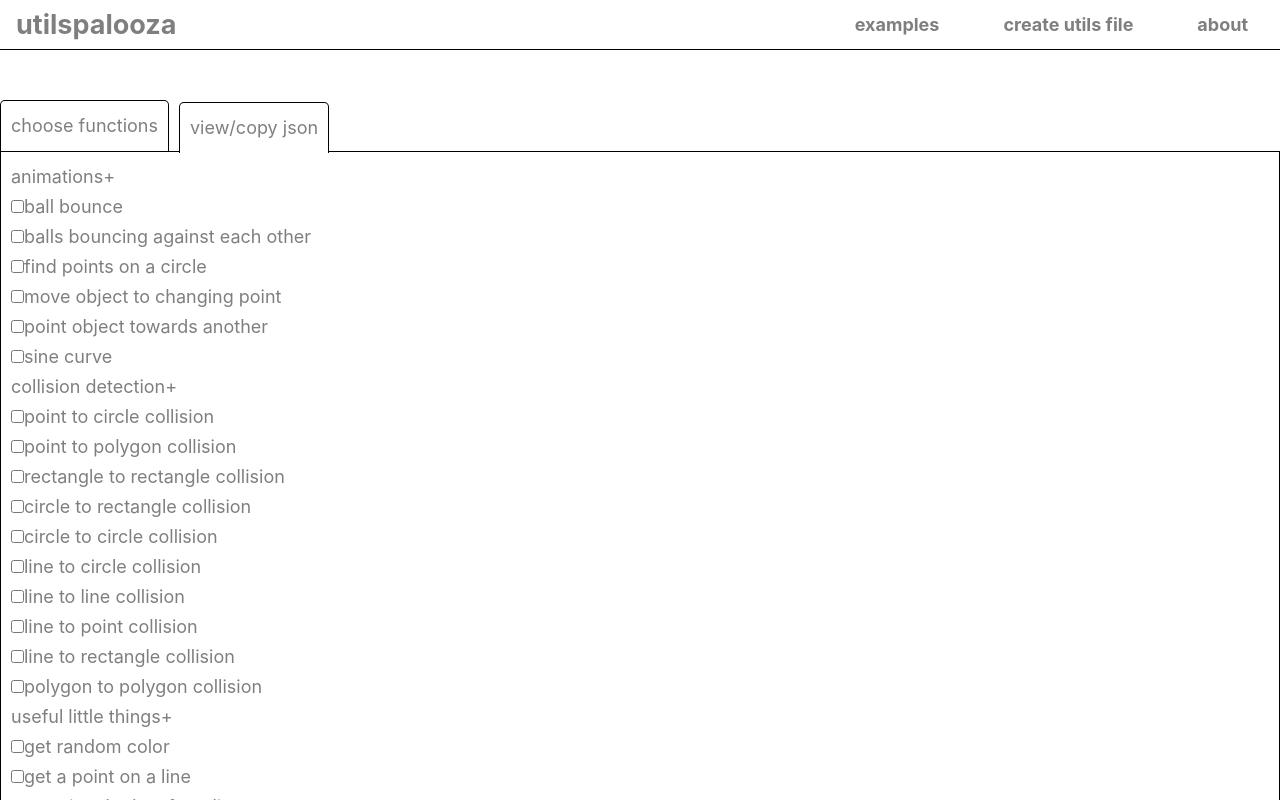
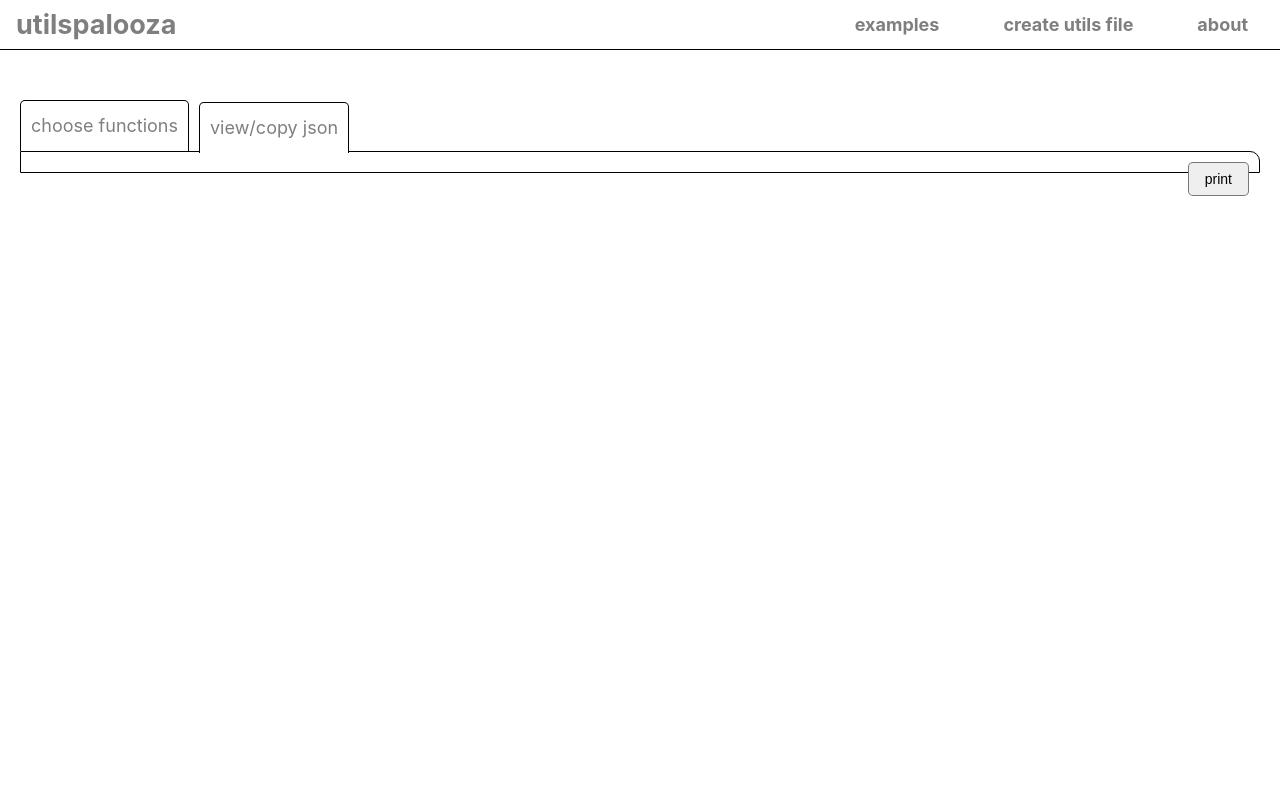
Before and after one commit to warpedpuppy/utils-site-typescript, a React (Create React App) app: page /create-json/1 in a window 1280 px wide. Shown: the top 800 px of the page. Built offline with nearby package versions, Linux system fonts and the light colour scheme.

Commit message:
started styling code

```diff
--- a/src/pages/createJSON/CreateJSON.scss
+++ b/src/pages/createJSON/CreateJSON.scss
@@ -3,85 +3,32 @@
   position: relative;
   top: 50px;
   padding-top: 50px;
+  #create-json-tabs {
+    margin: 0 auto;
+    width: 100%;
+  }
   #create-json-container {
-    .create-json--tab {
+    margin: 0 20px;
+    .tab-content {
+      display: none;
       border: 1px solid black;
-      cursor: pointer;
-      padding: 10px;
-      background-color: white;
-    }
-    .create-json-container--content {
-      position: absolute;
-      // width: max-content;
-      width: 1000px;
-      display: flex;
-      // justify-content: center;
-      align-items: flex-start;
-      &:nth-child(1) {
-        top: 0;
-        left: 0;
-      }
-      &:nth-child(2) {
-        top: 50px;
-        left: 100px;
-      }
-      .tab-content {
-        // position: absolute;
-
-        top: 0;
-        background-color: white;
-        // &:nth-child(1) {
-        //   top: -10px;
-        //   left: -10px;
-        // }
-      }
-    }
-  }
-  div {
-    &#create-json-tabs {
-      margin: 0 auto;
-      width: 100%;
-    }
-    &.tab-content {
-      border: 1px solid black;
+      border-top-right-radius: 10px;
       padding: 10px;
       width: 100%;
       margin: 0 auto;
+      button {
+        float: right;
+      }
       pre {
         font-size: 0.75rem;
         line-height: 0.75rem;
       }
-    }
-    .json-dd {
-      display: flex;
-      align-items: center;
-      margin: 10px 0;
-      input[type="checkbox"] {
-        cursor: pointer;
-        margin-right: 10px;
-        -webkit-appearance: none;
-        width: 20px;
-        height: 20px;
-        background: white;
-        border-radius: 5px;
-        border: 1px solid var(--site-gray);
-        &:checked {
-          background: var(--site-blue);
-        }
+      &.active {
+        display: block;
       }
     }
   }
 }
 
-// @media screen and (min-width: 768px) {
-//   #create-json {
-//     div {
-//       // &#create-json-tabs {
-//       //   width: 50%;
-//       // }
-//       // &.tab-content {
-//       //   width: 50%;
-//       // }
-//     }
-//   }
-// }
+@media screen and (min-width: 768px) {
+}
--- a/src/pages/createJSON/CreateJSON.tsx
+++ b/src/pages/createJSON/CreateJSON.tsx
@@ -21,9 +21,11 @@ function CreateJSON() {
     <div id="create-json">
       <div id="create-json-container">
         <CreateJSONTabs setTabBody={setTabBody} tabBody={tabBody} />
-        <div className="tab-content">{checklist}</div>
-
-        <div className="tab-content">
+        <div className={`tab-content ${tabBody === 0 ? "active" : ""}`}>
+          {checklist}
+        </div>
+        <div className={`tab-content ${tabBody === 1 ? "active" : ""}`}>
+          <button className="btn btn-primary">print</button>
           <JSONContent />
         </div>
       </div>
--- a/src/pages/createJSON/createJSONComponents/JSONContent.tsx
+++ b/src/pages/createJSON/createJSONComponents/JSONContent.tsx
@@ -4,7 +4,11 @@ import "./JSONContent.scss";
 function JSONContent() {
   let formattedJSON: any = CreateJson();
 
-  return <pre>{formattedJSON}</pre>;
+  return (
+    <pre>
+      <code>{formattedJSON}</code>
+    </pre>
+  );
 }
 
 export default JSONContent;
```
